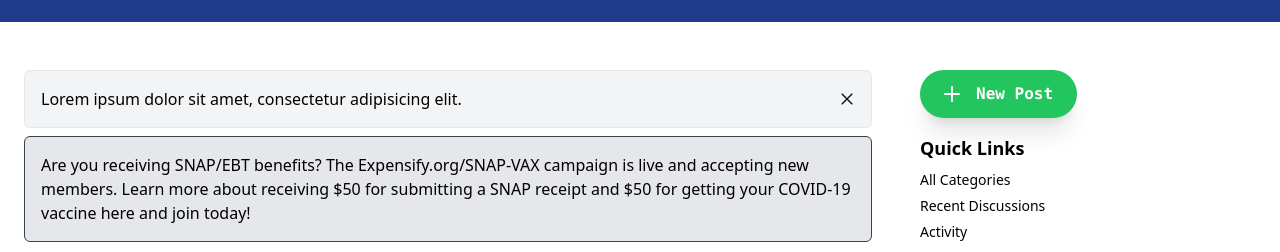
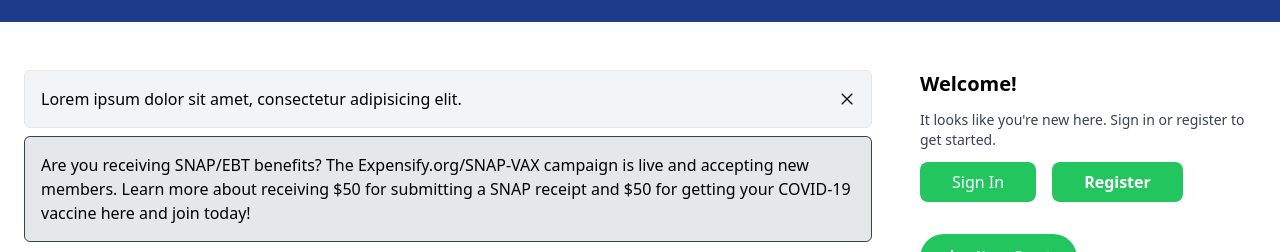
Before and after one commit to mahdikhashan/nuxt-community-platform, a Nuxt app: page / in a window 1280 px wide. Shown: the part 422-674 px from the top of the page. Built offline with nearby package versions, Linux system fonts and the light colour scheme.

Commit message:
improve style

```diff
--- a/pages/index.vue
+++ b/pages/index.vue
@@ -34,7 +34,7 @@
         </div>
       </section>
       <aside class="w-full xl:w-[30%] px-6 py-4">
-        <div v-if="isAuthenticated" class="flex flex-col gap-3 my-8">
+        <div v-if="isAuthenticated" class="flex flex-col gap-3 mb-8">
           <span class="text-black font-bold text-xl">Welcome!</span>
           <p class="text-sm text-gray-700">It looks like you're new here. Sign in or register to get started.</p>
           <div class="flex gap-4">
@@ -148,7 +148,7 @@
   name: "IndexPage",
   data() {
     return {
-      isAuthenticated: false,
+      isAuthenticated: true,
       items: [
         {
           text: "Admin",
```
